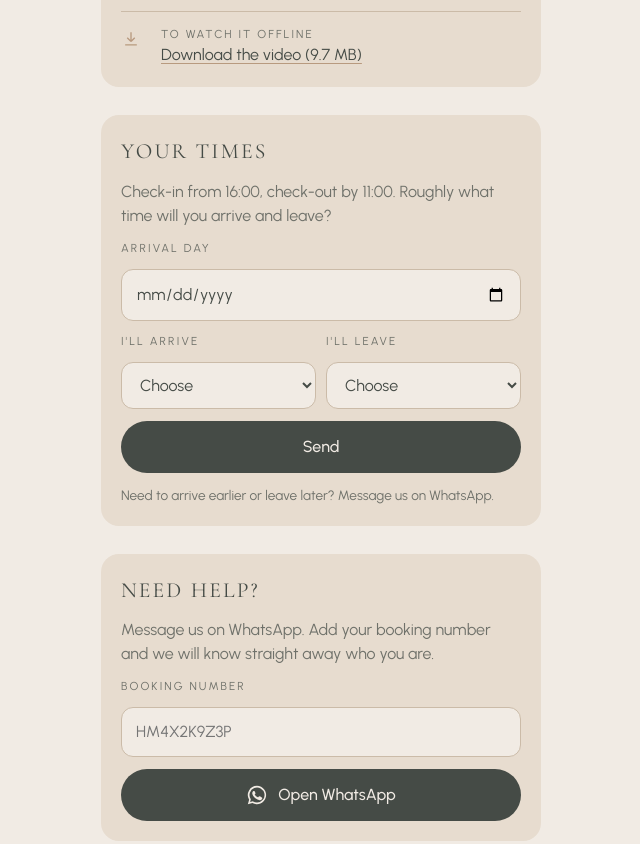
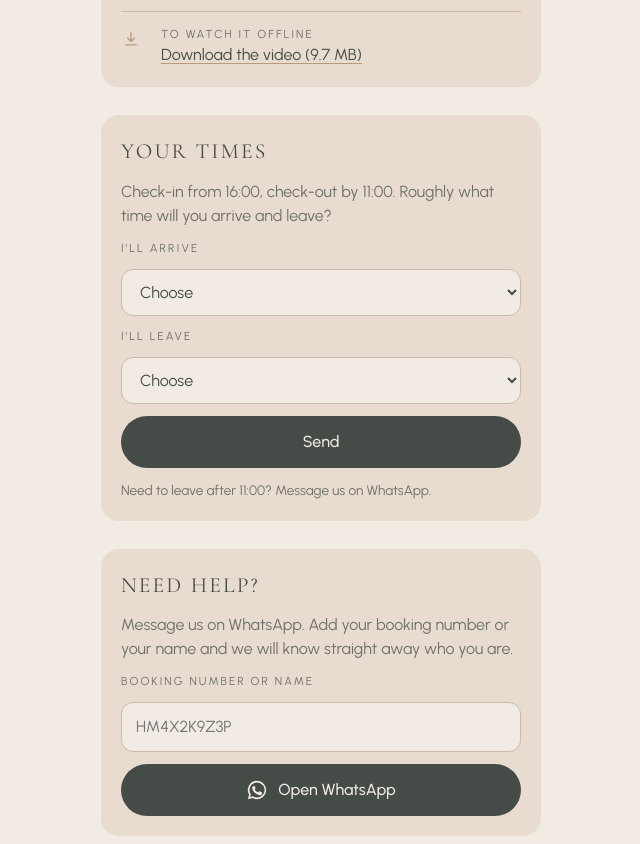
Before and after one commit to BonesVacances/llegada, a plain HTML site: page chalet-encamp/index.html in a window 1280 px wide. Shown: the part 800-1644 px from the top of the page, without its empty margins (319-959 px from the left). Drawn offline with nearby package versions, Linux system fonts and the light colour scheme; a web font is replaced by a local one.

Commit message:
Horario: sin día de llegada, llegada hasta las 22:00 con aviso, opción de llegar antes si el piso está listo; ayuda con número de reserva o nombre
Co-Authored-By: Claude Opus 5.5 <noreply@anthropic.com>

```diff
--- a/chalet-encamp/index.html
+++ b/chalet-encamp/index.html
@@ -154,8 +154,8 @@ footer { text-align: center; display: flex; flex-direction: column; gap: 6px; }
 
   <section class="wa" aria-labelledby="wa-title">
     <h2 id="wa-title" data-t="waTitle">¿Necesitas ayuda?</h2>
-    <p data-t="waText">Escríbenos por WhatsApp. Pon tu número de reserva y sabremos al momento quién eres.</p>
-    <label for="wa-res" data-t="waLabel">Número de reserva</label>
+    <p data-t="waText">Escríbenos por WhatsApp. Pon tu número de reserva o tu nombre y sabremos al momento quién eres.</p>
+    <label for="wa-res" data-t="waLabel">Número de reserva o nombre</label>
     <input id="wa-res" type="text" autocomplete="off" inputmode="text" placeholder="HM4X2K9Z3P">
     <a class="wa-btn" id="wa-btn" href="https://wa.me/376662217" target="_blank" rel="noopener">
       <svg viewBox="0 0 24 24" fill="currentColor" aria-hidden="true"><path d="M12 2a10 10 0 0 0-8.6 15.1L2 22l5-1.3A10 10 0 1 0 12 2zm0 18.2a8.2 8.2 0 0 1-4.2-1.2l-.3-.2-3 .8.8-2.9-.2-.3A8.2 8.2 0 1 1 12 20.2zm4.5-6.1c-.2-.1-1.5-.7-1.7-.8s-.4-.1-.6.1-.7.8-.8 1-.3.2-.5.1a6.7 6.7 0 0 1-3.3-2.9c-.2-.4.2-.4.7-1.3.1-.2 0-.3 0-.4l-.8-1.8c-.2-.5-.4-.4-.6-.4h-.5a1 1 0 0 0-.7.3 3 3 0 0 0-.9 2.2 5.2 5.2 0 0 0 1.1 2.8 11.9 11.9 0 0 0 4.6 4c1.7.7 2.4.8 3.2.7a2.8 2.8 0 0 0 1.8-1.3 2.3 2.3 0 0 0 .2-1.3c-.1-.1-.3-.2-.5-.3z"/></svg>
@@ -182,9 +182,9 @@ const DOWNLOADS = {
   fr: "https://drive.usercontent.google.com/download?id=1mNwJaeks5E8HaI9LmD6yPBNm_XJy2P91&export=download"
 };
 const T = {
-  es: { name: "Español", watch: "Ver el vídeo en español", eyebrow: "Tu llegada", intro: "Mira el vídeo antes de llegar: en un minuto verás el camino, la entrada y cómo funciona la cerradura.", address: "Dirección", password: "Contraseña", maps: "Abrir en Google Maps", times: "Desde las 16:00 · Hasta las 11:00", offline: "Para verlo sin cobertura", download: "Descargar el vídeo (9,7 MB)", demo: "Ejemplo: de momento los tres idiomas abren el vídeo actual. Cuando estén grabados, cada botón abrirá su vídeo.", hours: "Horario", cin: "Check-in: desde las 16:00", cout: "Check-out: hasta las 11:00", waTitle: "¿Necesitas ayuda?", waText: "Escríbenos por WhatsApp. Pon tu número de reserva y sabremos al momento quién eres.", waLabel: "Número de reserva", waBtn: "Abrir WhatsApp", waMsg: "Hola, soy el huésped de la reserva {r} en Chalet Encamp.", waMsgNo: "Hola, soy huésped del Chalet Encamp." },
-  en: { name: "English", watch: "Watch the video in English", eyebrow: "Your arrival", intro: "Watch the video before you arrive: in one minute you'll see the way in, the entrance and how the lock works.", address: "Address", password: "Password", maps: "Open in Google Maps", times: "From 16:00 · Until 11:00", offline: "To watch it offline", download: "Download the video (9.7 MB)", demo: "Example: for now all three languages open the current video. Once recorded, each button will open its own video.", hours: "Times", cin: "Check-in: from 16:00", cout: "Check-out: by 11:00", waTitle: "Need help?", waText: "Message us on WhatsApp. Add your booking number and we will know straight away who you are.", waLabel: "Booking number", waBtn: "Open WhatsApp", waMsg: "Hi, I am the guest with booking {r} at Chalet Encamp.", waMsgNo: "Hi, I am a guest at Chalet Encamp." },
-  fr: { name: "Français", watch: "Voir la vidéo en français", eyebrow: "Votre arrivée", intro: "Regardez la vidéo avant d'arriver : en une minute, vous verrez le chemin, l'entrée et le fonctionnement de la serrure.", address: "Adresse", password: "Mot de passe", maps: "Ouvrir dans Google Maps", times: "À partir de 16h00 · Jusqu'à 11h00", offline: "Pour la voir sans réseau", download: "Télécharger la vidéo (9,7 Mo)", demo: "Exemple : pour l'instant, les trois langues ouvrent la vidéo actuelle. Une fois enregistrées, chaque bouton ouvrira sa vidéo.", hours: "Horaires", cin: "Check-in : à partir de 16h00", cout: "Check-out : jusqu'à 11h00", waTitle: "Besoin d'aide ?", waText: "Écrivez-nous sur WhatsApp. Indiquez votre numéro de réservation et nous saurons tout de suite qui vous êtes.", waLabel: "Numéro de réservation", waBtn: "Ouvrir WhatsApp", waMsg: "Bonjour, je suis le client de la réservation {r} au Chalet Encamp.", waMsgNo: "Bonjour, je suis client du Chalet Encamp." }
+  es: { name: "Español", watch: "Ver el vídeo en español", eyebrow: "Tu llegada", intro: "Mira el vídeo antes de llegar: en un minuto verás el camino, la entrada y cómo funciona la cerradura.", address: "Dirección", password: "Contraseña", maps: "Abrir en Google Maps", times: "Desde las 16:00 · Hasta las 11:00", offline: "Para verlo sin cobertura", download: "Descargar el vídeo (9,7 MB)", demo: "Ejemplo: de momento los tres idiomas abren el vídeo actual. Cuando estén grabados, cada botón abrirá su vídeo.", hours: "Horario", cin: "Check-in: desde las 16:00", cout: "Check-out: hasta las 11:00", waTitle: "¿Necesitas ayuda?", waText: "Escríbenos por WhatsApp. Pon tu número de reserva o tu nombre y sabremos al momento quién eres.", waLabel: "Número de reserva o nombre", waBtn: "Abrir WhatsApp", waMsg: "Hola, soy huésped del Chalet Encamp. Reserva o nombre: {r}.", waMsgNo: "Hola, soy huésped del Chalet Encamp." },
+  en: { name: "English", watch: "Watch the video in English", eyebrow: "Your arrival", intro: "Watch the video before you arrive: in one minute you'll see the way in, the entrance and how the lock works.", address: "Address", password: "Password", maps: "Open in Google Maps", times: "From 16:00 · Until 11:00", offline: "To watch it offline", download: "Download the video (9.7 MB)", demo: "Example: for now all three languages open the current video. Once recorded, each button will open its own video.", hours: "Times", cin: "Check-in: from 16:00", cout: "Check-out: by 11:00", waTitle: "Need help?", waText: "Message us on WhatsApp. Add your booking number or your name and we will know straight away who you are.", waLabel: "Booking number or name", waBtn: "Open WhatsApp", waMsg: "Hi, I am a guest at Chalet Encamp. Booking or name: {r}.", waMsgNo: "Hi, I am a guest at Chalet Encamp." },
+  fr: { name: "Français", watch: "Voir la vidéo en français", eyebrow: "Votre arrivée", intro: "Regardez la vidéo avant d'arriver : en une minute, vous verrez le chemin, l'entrée et le fonctionnement de la serrure.", address: "Adresse", password: "Mot de passe", maps: "Ouvrir dans Google Maps", times: "À partir de 16h00 · Jusqu'à 11h00", offline: "Pour la voir sans réseau", download: "Télécharger la vidéo (9,7 Mo)", demo: "Exemple : pour l'instant, les trois langues ouvrent la vidéo actuelle. Une fois enregistrées, chaque bouton ouvrira sa vidéo.", hours: "Horaires", cin: "Check-in : à partir de 16h00", cout: "Check-out : jusqu'à 11h00", waTitle: "Besoin d'aide ?", waText: "Écrivez-nous sur WhatsApp. Indiquez votre numéro de réservation ou votre nom et nous saurons tout de suite qui vous êtes.", waLabel: "Numéro de réservation ou nom", waBtn: "Ouvrir WhatsApp", waMsg: "Bonjour, je suis client du Chalet Encamp. Réservation ou nom : {r}.", waMsgNo: "Bonjour, je suis client du Chalet Encamp." }
 };
 function detect() {
   const langs = navigator.languages && navigator.languages.length ? navigator.languages : [navigator.language || "es"];
--- a/horarios.js
+++ b/horarios.js
@@ -1,24 +1,28 @@
 // Apartado "¿A qué hora llegarás y te irás?" de las páginas de llegada.
 // Cada página lo carga con: <script src="../horarios.js" data-piso="CAPRI-5F"></script>
 // data-piso = nombre del piso tal cual en la columna PISO de BV Reservas.
-// La respuesta va a un script de Google (Apps Script) que la apunta en BV Reservas,
-// columnas "Horario de llegada" y "Horario de salida" de la reserva (piso + día de llegada).
+// La respuesta va a un script de Google (Apps Script) que busca la próxima reserva de ese piso
+// en BV Reservas y la apunta en "Horario de llegada" y "Horario de salida".
 (function () {
   const ENDPOINT = "https://script.google.com/macros/s/AKfycbz-8TukPJj1clYERayT6esupg_jI-TA56l39GdDeF-loET8Jekjx0GyWk5vrwtgdx0y/exec";
   const me = document.currentScript;
   const PISO = me.dataset.piso;
 
-  const LLEGADAS = ["16h00-17h00", "17h00-18h00", "18h00-19h00", "19h00-20h00", "20h00-21h00", "21h00-22h00", "22h00-23h00", "después de 23h00"];
+  // Valores tal como quedan en la hoja (Aida, 19 oct 2026: llegada hasta las 22:00).
+  const ANTES = "antes de 16h00 si está listo";
+  const TARDE = "después de 22h00";
+  const LLEGADAS = [ANTES, "16h00-17h00", "17h00-18h00", "18h00-19h00", "19h00-20h00", "20h00-21h00", "21h00-22h00", TARDE];
   const SALIDAS = ["antes de 08h00", "08h00-09h00", "09h00-10h00", "10h00-11h00"];
 
   const T = {
-    es: { title: "Tu horario", text: "Check-in a partir de las 16:00, check-out hasta las 11:00. ¿A qué hora más o menos llegarás y te irás?", day: "Día de llegada", arrive: "Llegaré", leave: "Me iré", choose: "Elige", unknown: "Aún no lo sé", after: "Después de las 23:00", before: "Antes de las 8:00", send: "Enviar", sending: "Enviando…", ok: "¡Gracias! Lo hemos apuntado.", err: "No se ha podido enviar. Inténtalo otra vez o escríbenos por WhatsApp.", missing: "Indica el día de llegada y al menos una hora.", other: "¿Necesitas llegar antes o irte más tarde? Escríbenos por WhatsApp." },
-    en: { title: "Your times", text: "Check-in from 16:00, check-out by 11:00. Roughly what time will you arrive and leave?", day: "Arrival day", arrive: "I'll arrive", leave: "I'll leave", choose: "Choose", unknown: "Not sure yet", after: "After 23:00", before: "Before 8:00", send: "Send", sending: "Sending…", ok: "Thank you! We've noted it down.", err: "It couldn't be sent. Please try again or message us on WhatsApp.", missing: "Please add your arrival day and at least one time.", other: "Need to arrive earlier or leave later? Message us on WhatsApp." },
-    fr: { title: "Vos horaires", text: "Check-in à partir de 16h00, check-out jusqu'à 11h00. Vers quelle heure pensez-vous arriver et repartir ?", day: "Jour d'arrivée", arrive: "J'arriverai", leave: "Je partirai", choose: "Choisir", unknown: "Je ne sais pas encore", after: "Après 23h00", before: "Avant 8h00", send: "Envoyer", sending: "Envoi…", ok: "Merci ! C'est noté.", err: "L'envoi n'a pas abouti. Réessayez ou écrivez-nous sur WhatsApp.", missing: "Indiquez le jour d'arrivée et au moins une heure.", other: "Besoin d'arriver plus tôt ou de partir plus tard ? Écrivez-nous sur WhatsApp." }
+    es: { title: "Tu horario", text: "Check-in a partir de las 16:00, check-out hasta las 11:00. ¿A qué hora más o menos llegarás y te irás?", arrive: "Llegaré", leave: "Me iré", choose: "Elige", unknown: "Aún no lo sé", early: "Lo antes posible: avisadme si el piso está listo antes de las 16:00", late: "Más tarde de las 22:00", before: "Antes de las 8:00", send: "Enviar", sending: "Enviando…", ok: "¡Gracias! Lo hemos apuntado.", err: "No se ha podido enviar. Inténtalo otra vez o escríbenos por WhatsApp.", missing: "Elige al menos una hora.", earlyNote: "Si el piso está listo antes, te avisaremos. Si no, la entrada es a partir de las 16:00.", lateNote: "Puedes llegar más tarde sin problema, pero a partir de las 22:00 no atendemos WhatsApp ni llamadas. Mira bien el vídeo antes de llegar.", other: "¿Necesitas irte después de las 11:00? Escríbenos por WhatsApp." },
+    en: { title: "Your times", text: "Check-in from 16:00, check-out by 11:00. Roughly what time will you arrive and leave?", arrive: "I'll arrive", leave: "I'll leave", choose: "Choose", unknown: "Not sure yet", early: "As early as possible: let me know if the flat is ready before 16:00", late: "Later than 22:00", before: "Before 8:00", send: "Send", sending: "Sending…", ok: "Thank you! We've noted it down.", err: "It couldn't be sent. Please try again or message us on WhatsApp.", missing: "Please choose at least one time.", earlyNote: "If the flat is ready earlier, we'll let you know. If not, check-in is from 16:00.", lateNote: "You can arrive later, no problem, but from 22:00 we don't answer WhatsApp or calls. Please watch the video carefully before you arrive.", other: "Need to leave after 11:00? Message us on WhatsApp." },
+    fr: { title: "Vos horaires", text: "Check-in à partir de 16h00, check-out jusqu'à 11h00. Vers quelle heure pensez-vous arriver et repartir ?", arrive: "J'arriverai", leave: "Je partirai", choose: "Choisir", unknown: "Je ne sais pas encore", early: "Le plus tôt possible : prévenez-moi si le logement est prêt avant 16h00", late: "Après 22h00", before: "Avant 8h00", send: "Envoyer", sending: "Envoi…", ok: "Merci ! C'est noté.", err: "L'envoi n'a pas abouti. Réessayez ou écrivez-nous sur WhatsApp.", missing: "Choisissez au moins une heure.", earlyNote: "Si le logement est prêt plus tôt, nous vous préviendrons. Sinon, l'arrivée se fait à partir de 16h00.", lateNote: "Vous pouvez arriver plus tard sans problème, mais à partir de 22h00 nous ne répondons ni sur WhatsApp ni au téléphone. Regardez bien la vidéo avant d'arriver.", other: "Besoin de partir après 11h00 ? Écrivez-nous sur WhatsApp." }
   };
 
   function label(v, t) {
-    if (v === "después de 23h00") return t.after;
+    if (v === ANTES) return t.early;
+    if (v === TARDE) return t.late;
     if (v === "antes de 08h00") return t.before;
     return v.replace(/h/g, ":").replace("-", " – ");
   }
@@ -28,9 +32,9 @@
   sec.setAttribute("aria-labelledby", "hor-title");
   sec.innerHTML =
     '<h2 id="hor-title"></h2><p class="hor-text"></p>' +
-    '<label for="hor-day" class="hor-l-day"></label><input id="hor-day" type="date">' +
-    '<div class="hor-grid"><div><label for="hor-in" class="hor-l-in"></label><select id="hor-in"></select></div>' +
-    '<div><label for="hor-out" class="hor-l-out"></label><select id="hor-out"></select></div></div>' +
+    '<label for="hor-in" class="hor-l-in"></label><select id="hor-in"></select>' +
+    '<p class="hor-note" id="hor-note"></p>' +
+    '<label for="hor-out" class="hor-l-out"></label><select id="hor-out"></select>' +
     '<button type="button" class="wa-btn hor-btn" id="hor-btn"></button>' +
     '<p class="hor-msg" id="hor-msg" role="status" aria-live="polite"></p><p class="hor-other"></p>';
   const wa = document.querySelector("section.wa");
@@ -40,16 +44,19 @@
   css.textContent =
     ".hor select{font:inherit;color:var(--fg);background:var(--bg);border:1px solid var(--line);border-radius:12px;padding:12px 14px;width:100%;}" +
     ".hor select:focus-visible{outline:2px solid var(--chip);outline-offset:2px;}" +
-    ".hor-grid{display:grid;grid-template-columns:1fr 1fr;gap:10px;}.hor-grid div{display:flex;flex-direction:column;gap:12px;min-width:0;}" +
     ".hor-btn{border:0;font:inherit;font-weight:500;cursor:pointer;}.hor-btn[disabled]{opacity:.6;cursor:default;}" +
-    ".hor-msg:empty{display:none;}.hor-msg{color:var(--fg)!important;font-weight:500;}.hor-other{font-size:.85rem;}";
+    ".hor-note:empty,.hor-msg:empty{display:none;}.hor-note{font-size:.9rem;border-left:3px solid var(--chip);padding-left:12px;}" +
+    ".hor-msg{color:var(--fg)!important;font-weight:500;}.hor-other{font-size:.85rem;}";
   document.head.appendChild(css);
 
   const $ = id => document.getElementById(id);
   const params = new URLSearchParams(location.search);
-  if (/^\d{4}-\d{2}-\d{2}$/.test(params.get("entrada") || "")) $("hor-day").value = params.get("entrada");
 
   let lang = "es";
+  function currentLang() {
+    const l = (document.documentElement.lang || "es").slice(0, 2);
+    return T[l] ? l : "en";
+  }
   function fill(sel, values, t) {
     const prev = sel.value;
     sel.textContent = "";
@@ -58,35 +65,41 @@
     });
     sel.value = prev;
   }
+  function note() {
+    const t = T[lang], v = $("hor-in").value;
+    $("hor-note").textContent = v === ANTES ? t.earlyNote : v === TARDE ? t.lateNote : "";
+  }
   function render() {
-    const l = (document.documentElement.lang || "es").slice(0, 2);
-    lang = T[l] ? l : "en";
+    lang = currentLang();
     const t = T[lang];
     $("hor-title").textContent = t.title;
     sec.querySelector(".hor-text").textContent = t.text;
-    sec.querySelector(".hor-l-day").textContent = t.day;
     sec.querySelector(".hor-l-in").textContent = t.arrive;
     sec.querySelector(".hor-l-out").textContent = t.leave;
     sec.querySelector(".hor-other").textContent = t.other;
     if (!$("hor-btn").disabled) $("hor-btn").textContent = t.send;
     fill($("hor-in"), LLEGADAS, t);
     fill($("hor-out"), SALIDAS, t);
+    note();
   }
   // La página cambia el idioma con render(); lo seguimos mirando el atributo lang.
   new MutationObserver(render).observe(document.documentElement, { attributes: true, attributeFilter: ["lang"] });
+  $("hor-in").addEventListener("change", note);
   render();
 
   $("hor-btn").addEventListener("click", async () => {
-    const l = (document.documentElement.lang || "es").slice(0, 2);
-    lang = T[l] ? l : "en";
+    lang = currentLang();
     const t = T[lang];
     const msg = $("hor-msg");
+    // Sin día de llegada: el script busca la próxima reserva de este piso.
+    // Un enlace con ?entrada=AAAA-MM-DD fija la reserva (lo usamos para pruebas).
     const data = {
-      piso: PISO, entrada: $("hor-day").value, llegada: $("hor-in").value, salida: $("hor-out").value,
+      piso: PISO, llegada: $("hor-in").value, salida: $("hor-out").value,
+      entrada: /^\d{4}-\d{2}-\d{2}$/.test(params.get("entrada") || "") ? params.get("entrada") : "",
       reserva: ($("wa-res") || {}).value || "", idioma: lang,
       prueba: params.get("prueba") === "1"
     };
-    if (!data.entrada || (!data.llegada && !data.salida)) { msg.textContent = t.missing; return; }
+    if (!data.llegada && !data.salida) { msg.textContent = t.missing; return; }
     $("hor-btn").disabled = true; $("hor-btn").textContent = t.sending; msg.textContent = "";
     try {
       const r = await fetch(ENDPOINT, { method: "POST", headers: { "Content-Type": "text/plain;charset=utf-8" }, body: JSON.stringify(data) });
```
Also changed, not shown: capri-5f/index.html (+5 -5 lines).
